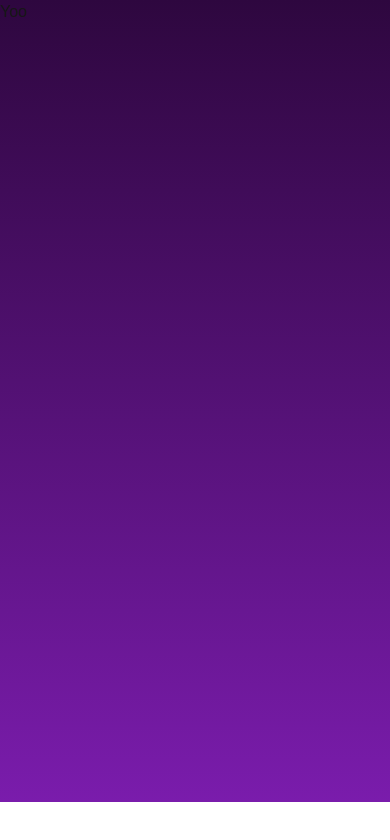
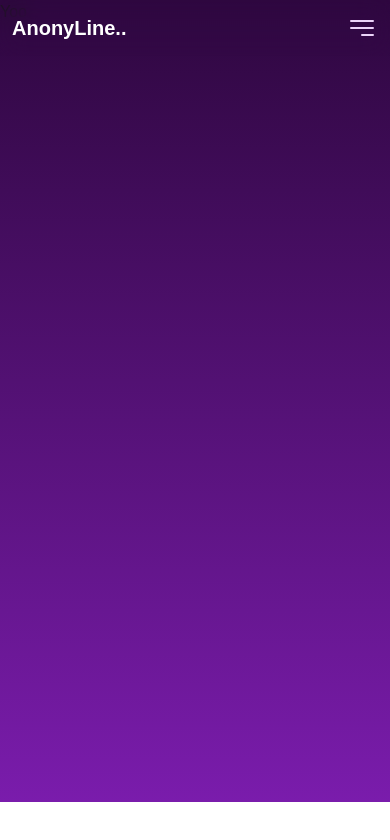
Before and after one commit to MikeyA-yo/anonyline, a Next.js app: page / in a window 390 px wide. Shown: the top 840 px of the page. Built offline with nearby package versions, Linux system fonts and the light colour scheme.

Commit message:
mobile nav loading...

```diff
--- a/components/nav.tsx
+++ b/components/nav.tsx
@@ -1,9 +1,14 @@
+"use client";
 import Link from "next/link";
+import { useState } from "react";
+import { HiBars3BottomRight } from "react-icons/hi2";
+import { MdClose } from "react-icons/md";
 
 export default function Nav(){
+    const [open, setOpen] = useState(false);
     return (
         <>
-          <nav className="backdrop-blur-md lg:flex md:flex hidden items-center justify-evenly w-full fixed p-5 text-white">
+          <nav className="backdrop-blur-md lg:flex md:flex hidden items-center shadow-sm shadow-[#7A1CAC] justify-evenly w-full fixed p-5 text-white">
             <Link href={"/"} className="text-xl font-bold">AnonyLine..</Link>
             <div className="p-3 border-[0.5px] border-[#FFFBFF] bg-[#FBFFFF] bg-opacity-10 backdrop-blur-md rounded-full flex gap-3">
                 <Link href={"/about"}>About</Link>
@@ -12,6 +17,25 @@ export default function Nav(){
             </div>
             <Link href={"/login"}>Login</Link>
           </nav>
+          <nav className="lg:hidden md:hidden fixed w-full flex items-center text-white p-3 backdrop-blur-md justify-between">
+            <Link href={"/"} className="text-xl font-bold">AnonyLine..</Link>
+            <Bar open={open} setOpen={setOpen} />
+          </nav>
         </>
     )
 }
+function SideBar({}){
+    return (
+        <></>
+    )
+}
+function Bar({open, setOpen}:{open:boolean, setOpen:React.Dispatch<React.SetStateAction<boolean>>}){
+    return (
+        <>
+        {!open && <HiBars3BottomRight className="fill-[#EBD3F8] h-8 w-8" onClick={()=>{
+            setOpen(true)
+        }}/>}
+        {open && <MdClose className="fill-[#EBD3F8] h-8 w-8" onClick={()=>{ setOpen(false)}} />}
+        </>
+    )
+}
--- a/package.json
+++ b/package.json
@@ -12,7 +12,8 @@
     "appwrite": "^16.1.0",
     "next": "15.1.4",
     "react": "^19.0.0",
-    "react-dom": "^19.0.0"
+    "react-dom": "^19.0.0",
+    "react-icons": "^5.4.0"
   },
   "devDependencies": {
     "@eslint/eslintrc": "^3",
```
Also changed, not shown: 1 other file (tests, documents, lock files or other folders).
